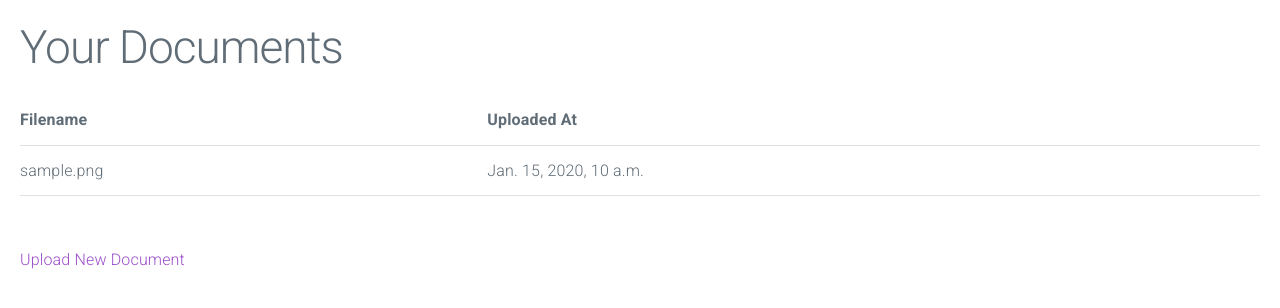
After one commit to unixdev/cloud-vault, a Django app: page /core/documents/ in a window 1280 px wide. The commit adds this page. Shown: the top 308 px of the page. Run offline with Django 4.2, Linux system fonts and the light colour scheme; a user stored in the database is signed in; tables that the repository leaves empty hold one stand-in row (values such as "Sample post").

Commit message:
Upload document and list

```diff
--- a/core/models.py
+++ b/core/models.py
@@ -1,5 +1,6 @@
 from django.db import models
 from django.core.validators import RegexValidator
+from django.core.exceptions import ValidationError
 from django.contrib.auth.models import AbstractBaseUser, UserManager
 from django.utils.translation import gettext_lazy as _
 
@@ -33,3 +34,26 @@ class Verification(models.Model):
     user = models.OneToOneField(User, models.CASCADE)
     code = models.CharField(_('verification code'), max_length=6)
     created_at = models.DateTimeField(auto_now_add=True)
+
+
+def file_location(document, filename):
+    return f'documents/{document.user.id}/{filename}'
+
+
+def validate_file_size(file):
+    limit = 2 * 1024 * 1024
+    if file.size > limit:
+        raise ValidationError(_('Maximum allowed file size is 2MB'))
+
+
+class Document(models.Model):
+    """
+    Represent and uploaded document/file.
+    """
+    user = models.ForeignKey(User, models.CASCADE)
+    file = models.FileField(
+        validators=[validate_file_size],
+        upload_to=file_location,
+    )
+    note = models.TextField(max_length=1000, blank=True)
+    created_at = models.DateTimeField(auto_now_add=True)
--- /dev/null
+++ b/core/templates/core/document_list.html
@@ -0,0 +1,32 @@
+{% extends 'core/base.html' %}
+{% block content %}
+    <h1>Your Documents</h1>
+
+    <table>
+        <thead>
+        <tr>
+            <th>Filename</th>
+            <th>Uploaded At</th>
+        </tr>
+        </thead>
+        <tbody>
+        {% for document in object_list %}
+            <tr>
+            <td>{{ document.file.name }}</td>
+            <td>{{ document.created_at }}</td>
+            </tr>
+        {% empty %}
+            <tr>
+            <td colspan="2">
+                No documents yet.
+            </td>
+            </tr>
+        {% endfor %}
+        </tbody>
+    </table>
+
+    <br>
+
+    <a href="{% url 'core:upload' %}">Upload New Document</a>
+
+{% endblock content %}
--- a/core/templates/core/home.html
+++ b/core/templates/core/home.html
@@ -11,6 +11,10 @@
     </p>
 
     <p>
+    Your documents <a href="{% url 'core:list' %}">are all here.</a>
+    </p>
+
+    <p>
     Make sure you <a href="{{ logout_url }}">Log Out</a> before you go away.
     </p>
 {% endblock content %}
--- a/core/urls.py
+++ b/core/urls.py
@@ -10,5 +10,7 @@ urlpatterns = [
     path('login/', views.VaultLoginView.as_view(), name='login'),
     path('logout/', views.VaultLogoutView.as_view(), name='logout'),
     path('verify/<str:phone>/', views.VerificationView.as_view(), name='verify'),
+    path('documents/upload', views.DocumentCreateView.as_view(), name='upload'),
+    path('documents/', views.DocumentListView.as_view(), name='list'),
     path('home/', views.home, name='home'),
 ]
--- a/core/views.py
+++ b/core/views.py
@@ -1,8 +1,9 @@
 from django.shortcuts import render
 from django.urls import reverse, reverse_lazy
-from django.views.generic import CreateView, FormView
+from django.views.generic import CreateView, FormView, ListView
 from django.contrib.auth.views import LoginView, LogoutView
 from .forms import SignupForm, VerificationForm
+from .models import Document
 
 from logging import getLogger
 
@@ -80,3 +81,22 @@ class VerificationView(FormView):
     def form_valid(self, form):
         form.activate_user()
         return super().form_valid(form)
+
+
+class DocumentCreateView(CreateView):
+    model = Document
+    fields = ('file', 'note')
+    success_url = reverse_lazy('core:list')
+
+    def form_valid(self, form):
+        document = form.save(commit=False)
+        document.user = self.request.user
+        return super().form_valid(form)
+
+
+class DocumentListView(ListView):
+    model = Document
+
+    def get_queryset(self):
+        user = self.request.user
+        return super().get_queryset().filter(user=user).order_by('created_at')
```
Also changed, not shown: cloud_vault/settings.py (+7 -0 lines), core/templates/core/document_form.html (added, +12 -0 lines), core/migrations/0003_alter_user_phone_document.py (added), core/migrations/0004_document_note.py (added).
